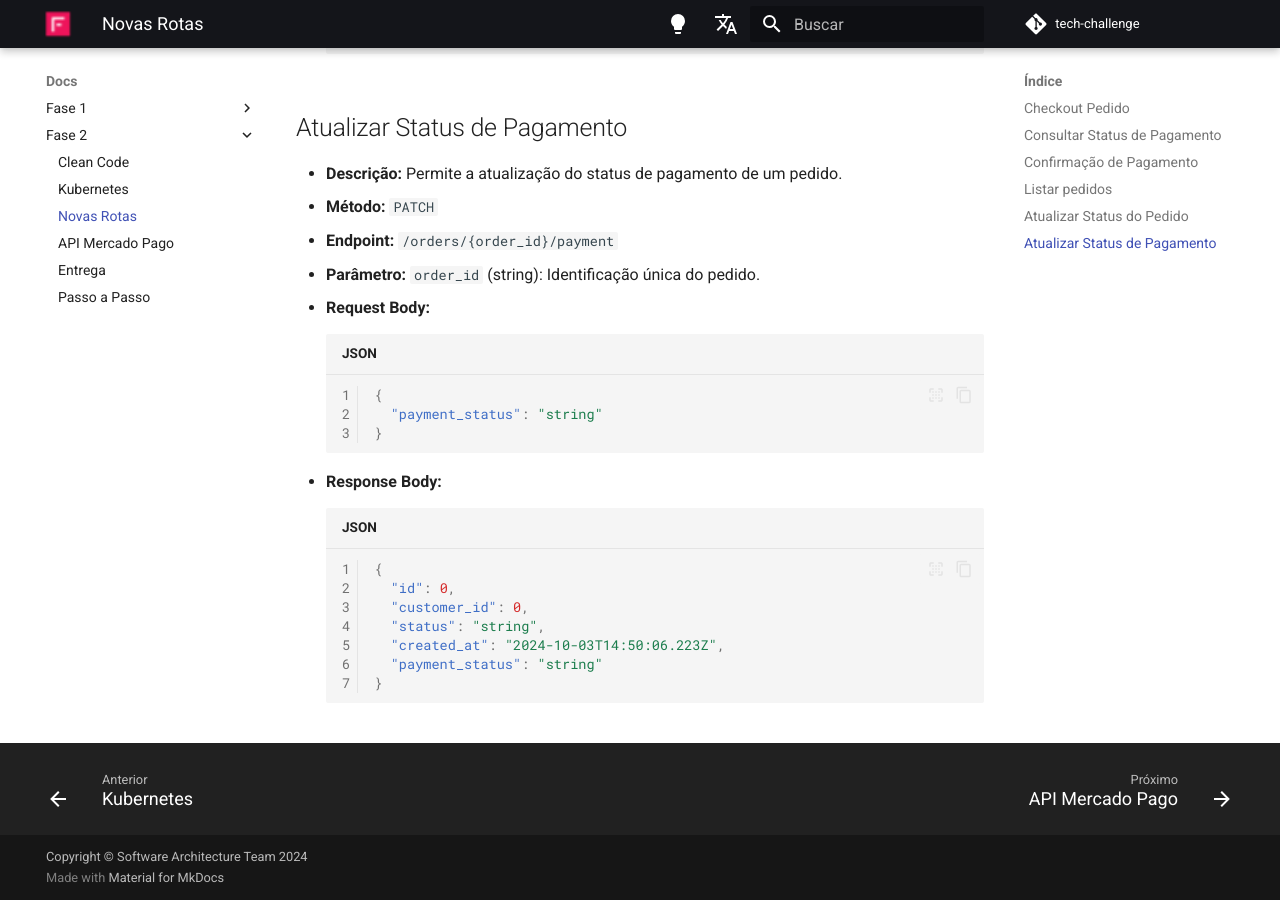
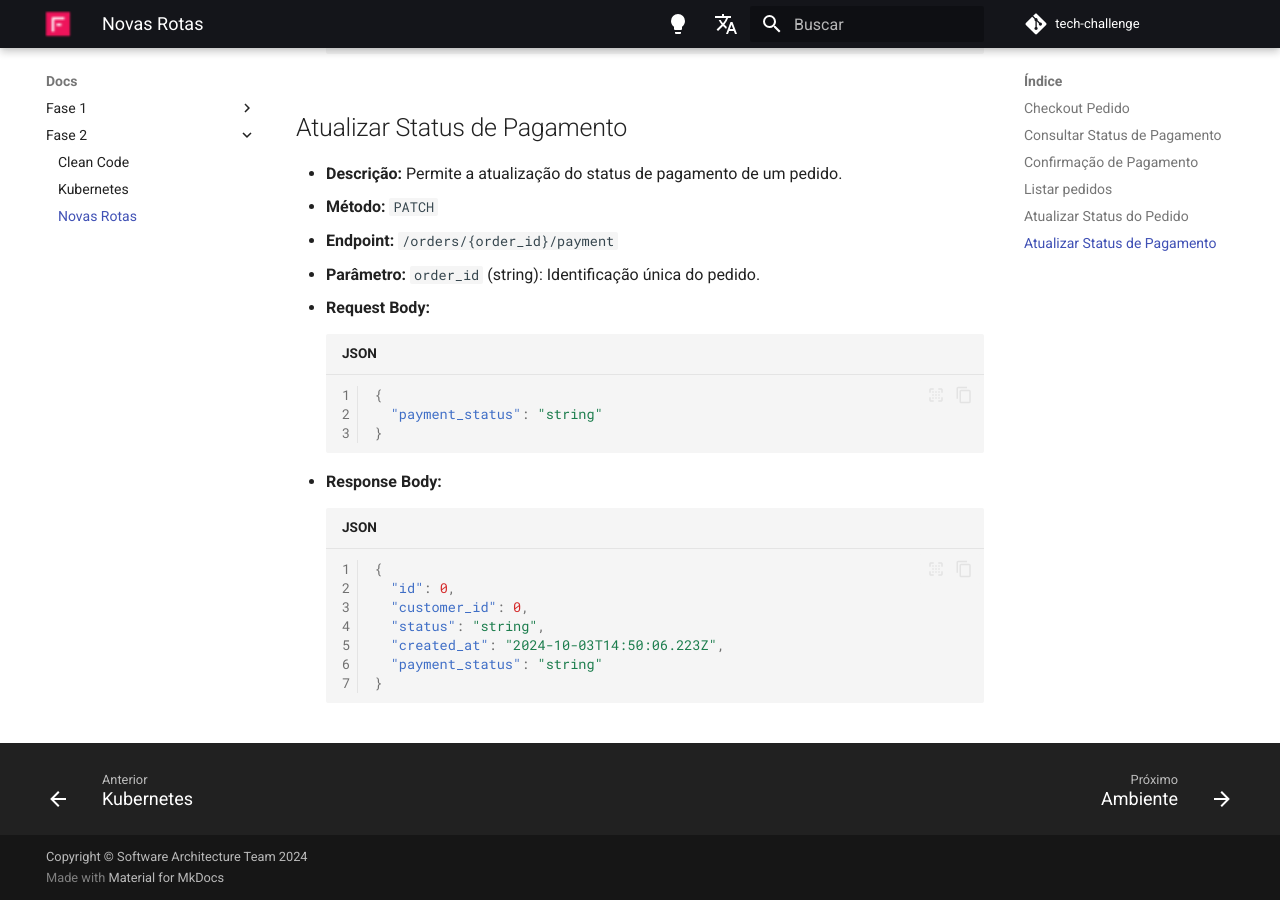
Before and after one commit to software-architecture-fiap/tech-challenge, an MkDocs documentation site: the page built from docs/fase_2/novas_rotas.md, in a window 1280 px wide and 900 px high, scrolled down 4152 px. Built offline with MkDocs 1.6.1 and Material for MkDocs 9.7.7, drawn with Linux system fonts in a browser that asks for light colours; comment, search, counter and statistics services are not loaded.

Commit message:
docs: prepare to final

```diff
--- a/mkdocs.yml
+++ b/mkdocs.yml
@@ -103,8 +103,5 @@ nav:
       - Clean Code: "fase_2/clean_code.md"
       - Kubernetes: "fase_2/kubernetes.md"
       - Novas Rotas: "fase_2/novas_rotas.md"
-      - API Mercado Pago: "fase_2/api_mercado_pago.md"
-      - Entrega: "fase_2/entrega.md"
-      - Passo a Passo: "fase_2/steps.md"
   - Guia:
     - Ambiente: "environment.md"
```
Also changed, not shown: docs/fase_2/api_mercado_pago.md (deleted), docs/fase_2/entrega.md (deleted), docs/fase_2/steps.md (deleted).
